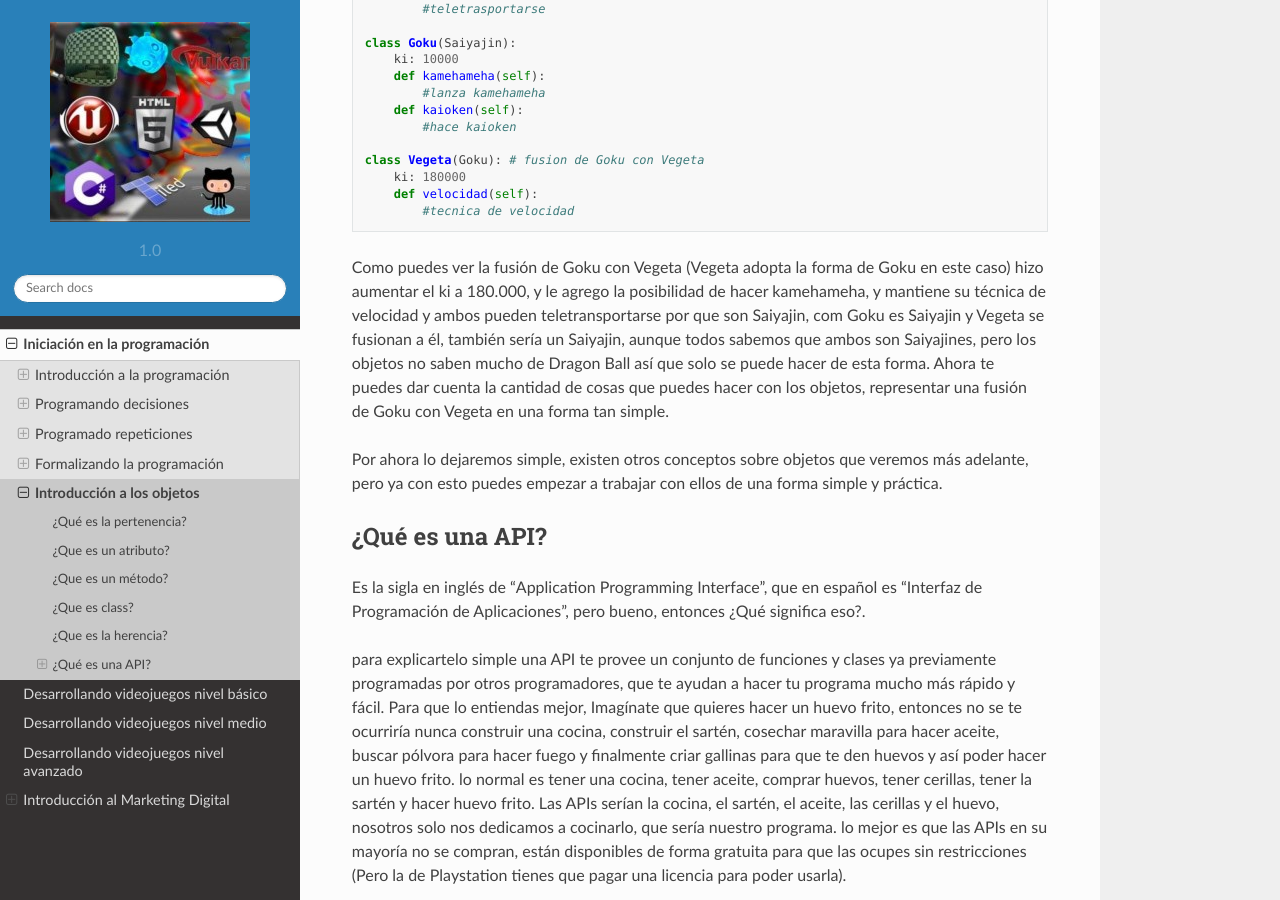
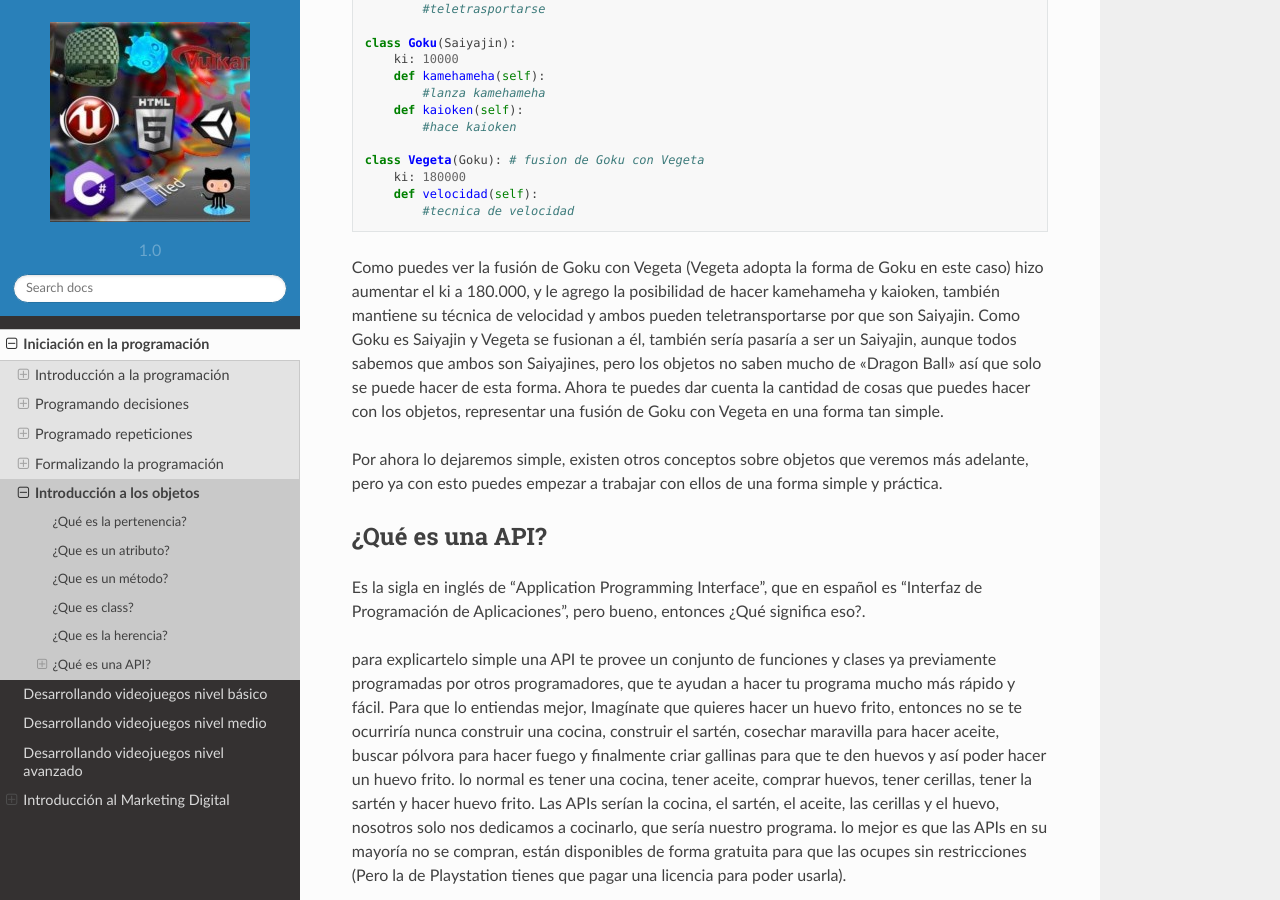
Before and after one commit to RKiemGames/docs, a Sphinx documentation site: the page built from docs/source/prog_05.rst, in a window 1280 px wide and 900 px high, scrolled down 3128 px. Built offline with Sphinx 7.4.7 and the Read the Docs theme 2.0.0, drawn with Linux system fonts in a browser that asks for light colours; pages that are not in the unit, such as notebooks, are missing from menus.

Commit message:
correccion de errores

```diff
--- a/docs/source/prog_05.rst
+++ b/docs/source/prog_05.rst
@@ -123,7 +123,11 @@
 ¿Que es la herencia?
 ######
 
-La herencia es capacidad que tienen los objetos de adoptar los atributos y funciones de otro objeto y hacerlo parte de él, además de conservar sus propias características y funciones. Para entender esto más fácil, es cuando Goku y Vegeta se fusionan, nace un nuevo personaje con los atributos y poderes de Goku y Vegeta, pero este personaje no es ni Goku ni Vegeta, es un nuevo personaje con más poder, bueno seria como la capacidad de herencia en los objetos.
+La herencia es capacidad que tienen los objetos de adoptar los atributos y funciones de otro objeto y
+hacerlo parte de él, además de conservar sus propias características y funciones. Para entender esto
+más fácil, es cuando Goku y Vegeta se fusionan, nace un nuevo personaje con los atributos y poderes
+de Goku y Vegeta, pero este personaje no es ni Goku ni Vegeta, es un nuevo personaje con más poder,
+bueno seria como la capacidad de herencia en los objetos.
 
 .. code-block:: python
 
@@ -143,8 +147,9 @@
         def velocidad(self):
             #tecnica de velocidad
 
-Como puedes ver la fusión de Goku con Vegeta (Vegeta adopta la forma de Goku en este caso) hizo aumentar el ki a 180.000, y le agrego la posibilidad de hacer kamehameha, y mantiene su técnica de velocidad y ambos pueden teletransportarse por que son  Saiyajin,
-com Goku es Saiyajin y Vegeta se fusionan a él, también sería un Saiyajin, aunque todos sabemos que ambos son Saiyajines, pero los objetos no saben mucho de Dragon Ball así que solo se puede hacer de esta forma.
+Como puedes ver la fusión de Goku con Vegeta (Vegeta adopta la forma de Goku en este caso) hizo aumentar el ki a 180.000, y le agrego la posibilidad de hacer kamehameha y kaioken,
+también mantiene su técnica de velocidad y ambos pueden teletransportarse por que son  Saiyajin. Como Goku es Saiyajin y Vegeta se fusionan a él, también sería
+pasaría a ser un Saiyajin, aunque todos sabemos que ambos son Saiyajines, pero los objetos no saben mucho de "Dragon Ball" así que solo se puede hacer de esta forma.
 Ahora te puedes dar cuenta la cantidad de cosas que puedes hacer con los objetos, representar una fusión de Goku con Vegeta en una forma tan simple.
 
 Por ahora lo dejaremos simple, existen otros conceptos sobre objetos que veremos más adelante, pero ya con esto puedes empezar a trabajar con ellos de una
```
